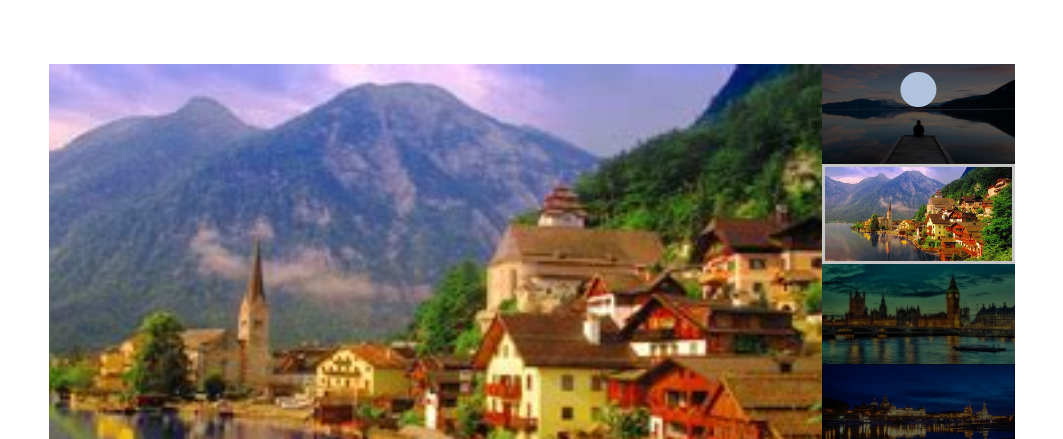
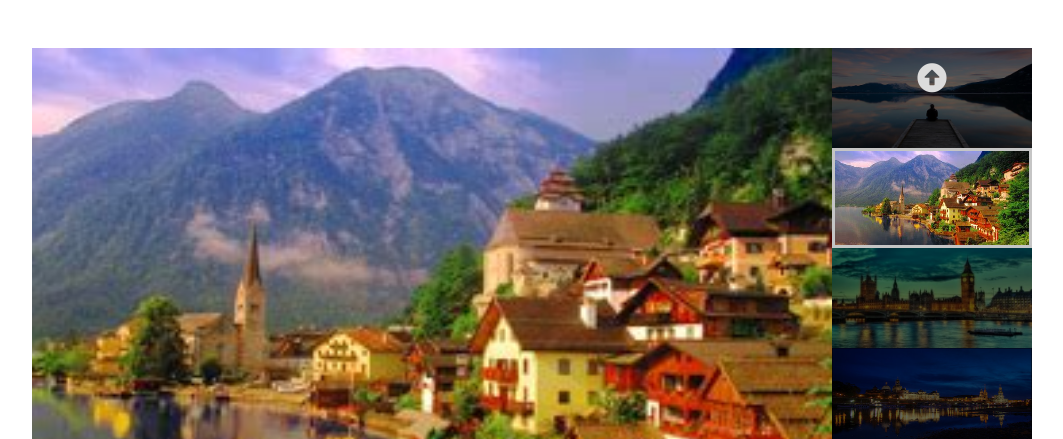
Before and after one commit to Anto231996/js-array-carousel, a plain HTML site: page index.html in a window 1280 px wide. Shown: the top 439 px of the page, without its empty margins (108-1171 px from the left). Drawn offline with nearby package versions, Linux system fonts and the light colour scheme.

Commit message:
fix code

```diff
--- a/css/style.css
+++ b/css/style.css
@@ -10,7 +10,8 @@ body{
 
 div.slider{
     display: flex;
-    max-width: 966px;
+    max-width: 1000px;
+    height: 500px;
     margin: auto;
 }
 
@@ -44,10 +45,8 @@ div.slider .item-description{
 
 div.slider .thumbnails{
     flex-basis: 20%;
-    height: 100%;
     display: flex;
     flex-direction: column;
-    overflow-y: auto;
     position: relative;
 }
 
@@ -72,6 +71,8 @@ div.thumbnails .next{
     left: 50%;
     transform: translateX(-50%);
     z-index: 2;
+    font-size: 30px;
+    color: gainsboro;
 }
 
 div.thumbnails .prev{
@@ -81,15 +82,3 @@ div.thumbnails .prev{
 div.thumbnails .next{
     bottom: .5rem;
 }
-
-div.thumbnails .prev::after,
-div.thumbnails .next::after
-{
-    content: '';
-    width: 2.2rem;
-    height: 2.2rem;
-    display: block;
-    border-radius: 50%;
-    background-color: lightsteelblue;
-    cursor: pointer;
-}
--- a/index.html
+++ b/index.html
@@ -11,7 +11,6 @@
     <!-- Font-Awesome cdn -->
     <link rel="stylesheet" href="https://cdnjs.cloudflare.com/ajax/libs/font-awesome/5.15.4/css/all.min.css">
 
-
     <!-- Bootstrap 5.1 -->
     <link href="https://cdn.jsdelivr.net/npm/bootstrap@5.1.3/dist/css/bootstrap.min.css" rel="stylesheet" integrity="sha384-1BmE4kWBq78iYhFldvKuhfTAU6auU8tT94WrHftjDbrCEXSU1oBoqyl2QvZ6jIW3" crossorigin="anonymous">
 
@@ -24,9 +23,9 @@
 <body>
 
     <main>
-        <div class="container-fluid p-5">
+        <div class="container-fluid py-5">
             <div class="row">
-                <div class="col-12 p-3">
+                <div class="col">
                     <div class="slider">
                         <div class="items">
 
@@ -34,8 +33,8 @@
 
 
                         <div class="thumbnails">
-                            <div class="prev"></div>
-                            <div class="next"></div>
+                            <div class="prev"><i class="fas fa-arrow-alt-circle-up"></i></div>
+                            <div class="next"><i class="fas fa-arrow-alt-circle-down"></i></div>
                         </div>
                     </div>
                 </div>
--- a/js/script.js
+++ b/js/script.js
@@ -47,9 +47,7 @@ let activeElement = 1;
 
 document.getElementsByClassName("item")[activeElement].classList.add("active");
 
-document
-  .getElementsByClassName("thumbnail")
-  [activeElement].classList.add("active");
+document.getElementsByClassName("thumbnail")[activeElement].classList.add("active");
 
 const prev = document.querySelector("div.prev");
 
```
